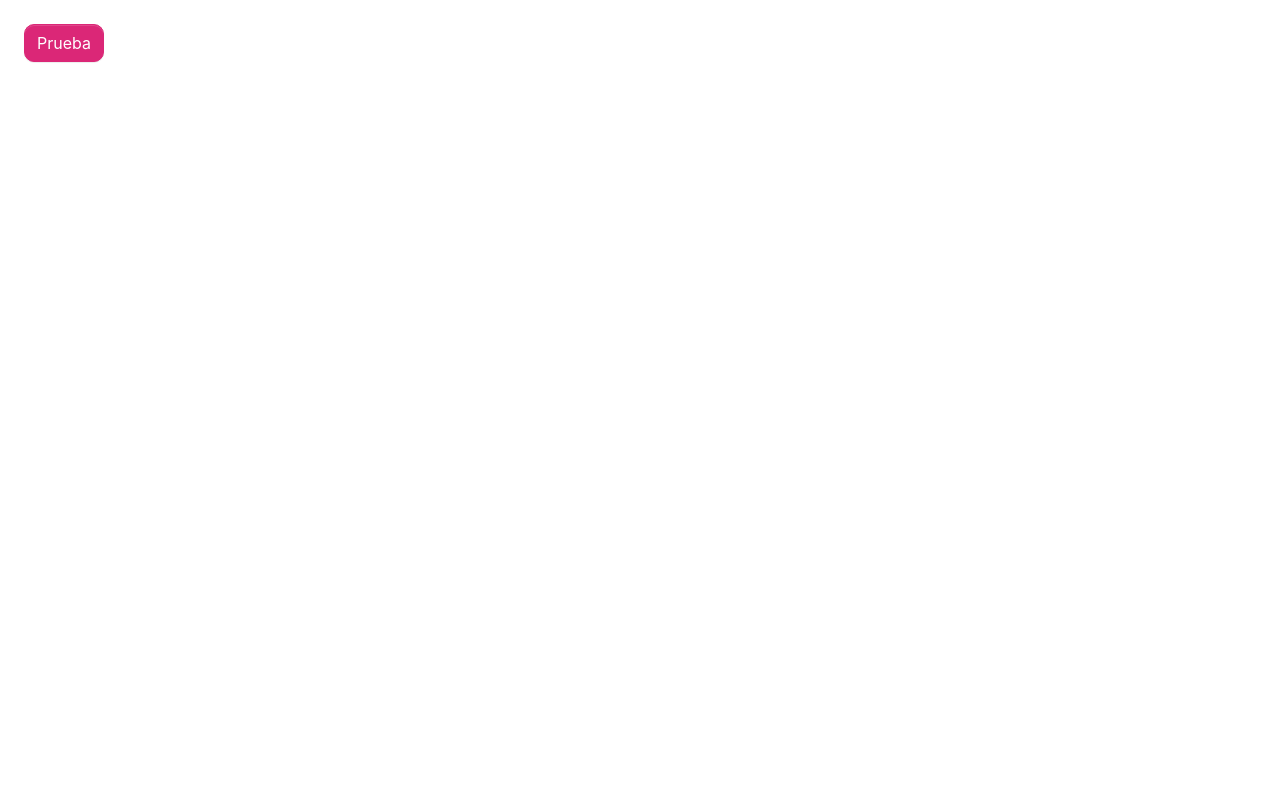
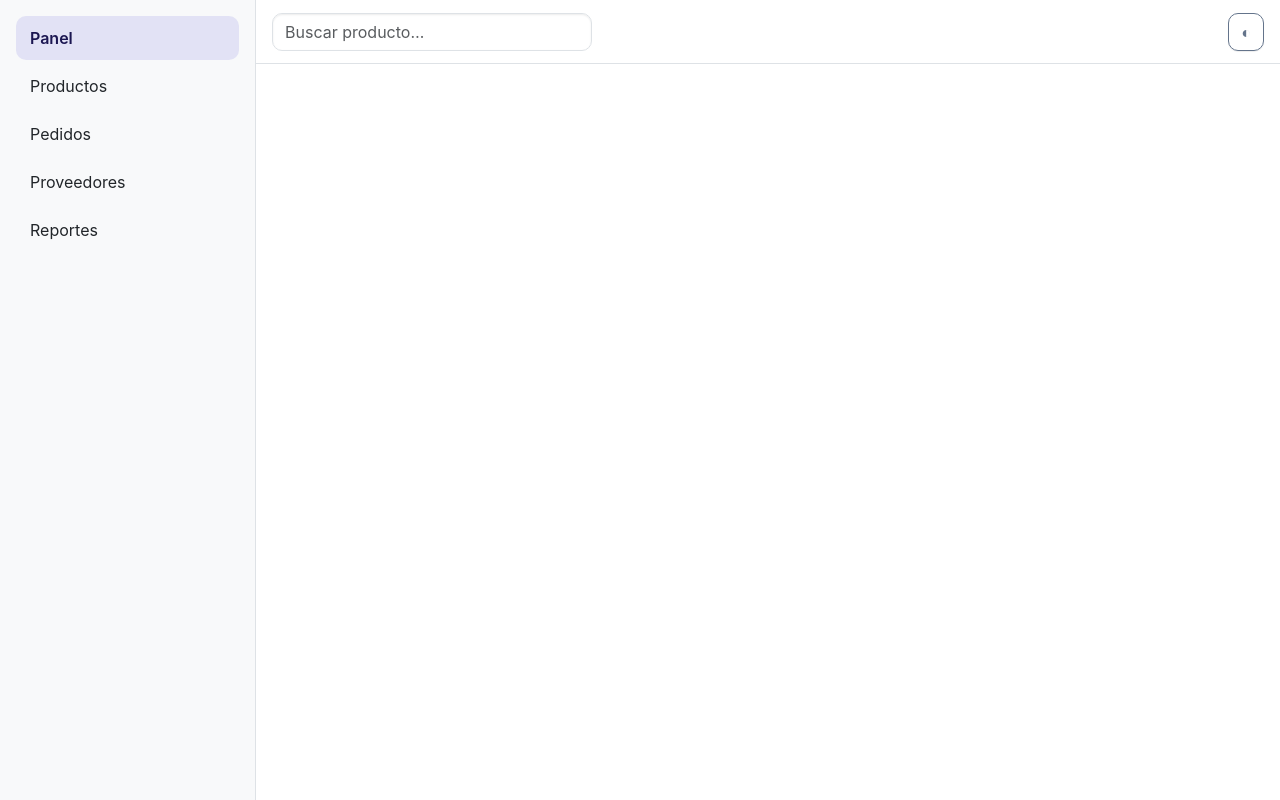
Before and after one commit to sebastianvaldez364/C-Users-pc-Documents-HTML-cesun-Frontend2-stocklab, a website built with Vite: page index.html in a window 1280 px wide. Built offline with nearby package versions, Linux system fonts and the light colour scheme.

Commit message:
feat(layout): app shell con sidebar offcanvas

```diff
--- a/index.html
+++ b/index.html
@@ -2,11 +2,48 @@
 <html lang="es" data-bs-theme="light">
   <head>
     <meta charset="UTF-8" />
+    <link rel="icon" type="image/svg+xml" href="/favicon.svg" />
     <meta name="viewport" content="width=device-width, initial-scale=1.0" />
     <title>StockLab</title>
   </head>
-  <body class="p-4">
-    <button class="btn btn-accent cursor-pointer">Prueba</button>
+  <body>
+    <a class="visually-hidden-focusable" href="#contenido">Saltar al contenido</a>
+
+    <div class="app-shell">
+      <div class="sidebar">
+        <aside class="offcanvas-lg offcanvas-start" tabindex="-1" id="sidebar" aria-labelledby="sidebarLabel">
+          <div class="offcanvas-header">
+            <h2 class="offcanvas-title h5" id="sidebarLabel">StockLab</h2>
+            <button type="button" class="btn-close" data-bs-dismiss="offcanvas" data-bs-target="#sidebar" aria-label="Cerrar menú"></button>
+          </div>
+          <div class="offcanvas-body">
+            <nav class="sidebar__nav" aria-label="Principal">
+              <a class="sidebar__link" href="#" aria-current="page">Panel</a>
+              <a class="sidebar__link" href="#">Productos</a>
+              <a class="sidebar__link" href="#">Pedidos</a>
+              <a class="sidebar__link" href="#">Proveedores</a>
+              <a class="sidebar__link" href="#">Reportes</a>
+            </nav>
+          </div>
+        </aside>
+      </div>
+
+      <div class="app-shell__main">
+        <header class="topbar">
+          <button class="btn btn-outline-secondary d-lg-none" type="button" data-bs-toggle="offcanvas"
+            data-bs-target="#sidebar" aria-controls="sidebar" aria-label="Abrir menú">☰</button>
+          <input class="form-control topbar__search" id="searchInput" type="search" placeholder="Buscar producto…"
+            aria-label="Buscar producto" autocomplete="off">
+          <button class="btn btn-outline-secondary ms-auto" id="themeToggle" type="button" aria-pressed="false"
+            data-bs-toggle="tooltip" data-bs-title="Cambiar tema" aria-label="Cambiar tema">◐</button>
+        </header>
+
+        <main id="contenido" class="container-fluid py-4">
+          <!-- Fase 4: KPIs y tabla -->
+        </main>
+      </div>
+    </div>
+
     <script type="module" src="/src/main.js"></script>
   </body>
 </html>
--- a/src/main.js
+++ b/src/main.js
@@ -1 +1,4 @@
 import './scss/main.scss';
+import { Offcanvas, Tooltip } from 'bootstrap'; // Offcanvas activa sus atributos data-bs-*
+
+document.querySelectorAll('[data-bs-toggle="tooltip"]').forEach((el) => new Tooltip(el));
--- a/src/scss/layout/_app-shell.scss
+++ b/src/scss/layout/_app-shell.scss
@@ -0,0 +1,71 @@
+@use "../abstracts" as *;
+
+.app-shell {
+  min-height: 100vh;
+
+  @include respond-to(lg) {
+    display: grid;
+    grid-template-columns: $sidebar-width 1fr;
+  }
+
+  &__main {
+    min-width: 0;
+  }
+}
+
+.sidebar {
+  @include respond-to(lg) {
+    position: sticky;
+    top: 0;
+    height: 100vh;
+    padding: rem(16px);
+    background-color: var(--bs-tertiary-bg);
+    border-right: 1px solid var(--bs-border-color);
+  }
+
+  &__nav {
+    display: flex;
+    flex-direction: column;
+    gap: rem(4px);
+    width: 100%;
+  }
+
+  &__link {
+    padding: rem(10px) rem(14px);
+    color: var(--bs-body-color);
+    text-decoration: none;
+    border-radius: var(--bs-border-radius);
+
+    &:hover {
+      background-color: color-mix(in srgb, var(--bs-primary) 8%, transparent);
+    }
+
+    &:focus-visible {
+      @include focus-ring;
+    }
+
+    &[aria-current="page"] {
+      font-weight: 600;
+      color: var(--bs-primary-text-emphasis);
+      background-color: color-mix(in srgb, var(--bs-primary) 12%, transparent);
+    }
+  }
+}
+
+.topbar {
+  position: sticky;
+  top: 0;
+  z-index: z(sticky);
+  display: flex;
+  align-items: center;
+  gap: rem(12px);
+  height: $topbar-height;
+  padding-inline: rem(16px);
+  background-color: color-mix(in srgb, var(--bs-body-bg) 85%, transparent);
+  border-bottom: 1px solid var(--bs-border-color);
+  backdrop-filter: blur(8px);
+
+  &__search {
+    max-width: rem(320px);
+  }
+}
```
